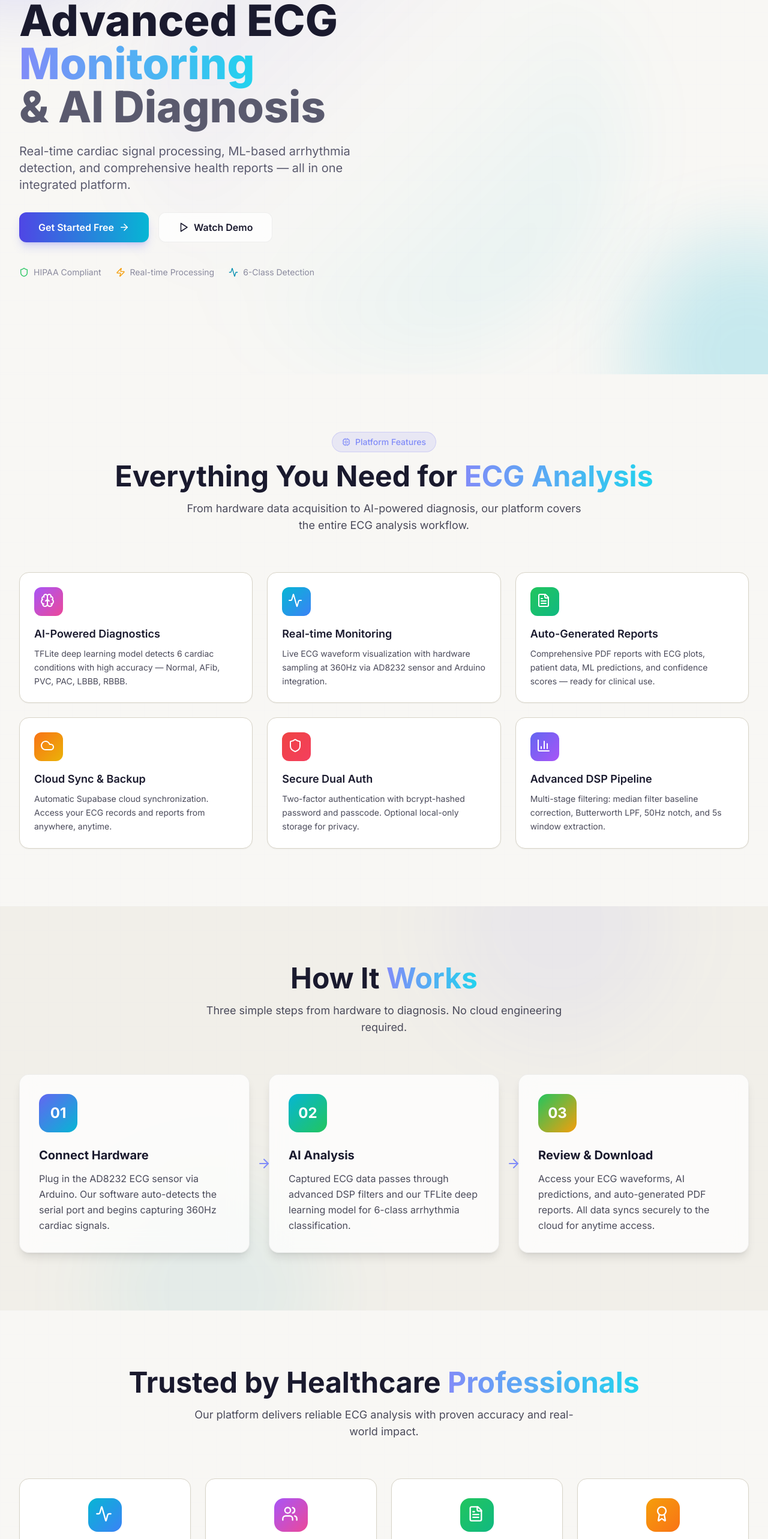
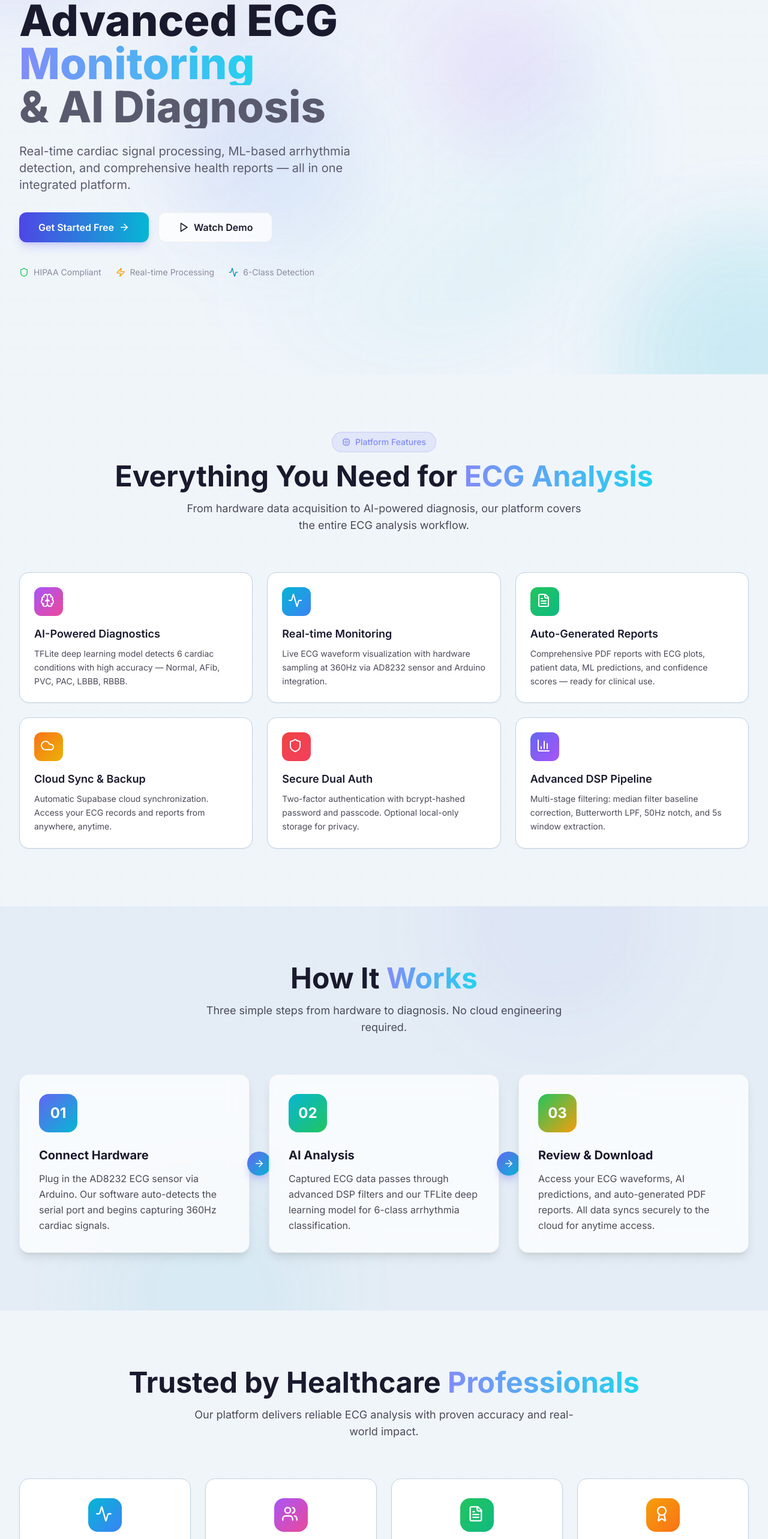
Before and after one commit to ProSkywalker16/ecg-analyser-website, a React (Vite) app in the folder ecg-analyser-web/client/: page / in a window 1280 px wide. Shown: the part 220-2786 px from the top of the page at 60% size. Built offline with nearby package versions, Linux system fonts and the light colour scheme.

Commit message:
added animations to the landing page, improved the light mode

```diff
--- a/ecg-analyser-web/client/src/components/Landing/Features.jsx
+++ b/ecg-analyser-web/client/src/components/Landing/Features.jsx
@@ -1,4 +1,5 @@
 import { Cpu, FileText, Brain, Cloud, Smartphone, Shield, Activity, BarChart3 } from 'lucide-react';
+import useScrollReveal from '../../hooks/useScrollReveal';
 
 const features = [
   {
@@ -40,12 +41,14 @@ const features = [
 ];
 
 export default function Features() {
+  const [ref, visible] = useScrollReveal();
+
   return (
     <section id="features" className="py-24 relative bg-[var(--bg-primary)]">
       <div className="absolute inset-0 ecg-grid-bg opacity-20" />
 
       <div className="relative max-w-7xl mx-auto px-4 sm:px-6 lg:px-8">
-        <div className="text-center mb-16 animate-fade-in">
+        <div ref={ref} className={`text-center mb-16 transition-all duration-700 ${visible ? 'opacity-100 translate-y-0' : 'opacity-0 translate-y-8'}`}>
           <div className="inline-flex items-center gap-2 px-4 py-1.5 rounded-full bg-primary-500/10 border border-primary-500/20 mb-4">
             <Cpu size={14} className="text-primary-400" />
             <span className="text-sm font-medium text-primary-400">Platform Features</span>
@@ -63,7 +66,7 @@ export default function Features() {
           {features.map((feature, i) => {
             const Icon = feature.icon;
             return (
-              <div key={i} className="card-hover p-6 group animate-slide-up" style={{ animationDelay: `${i * 100}ms` }}>
+              <div key={i} className={`card-hover p-6 group transition-all duration-700 ${visible ? 'opacity-100 translate-y-0' : 'opacity-0 translate-y-12'}`} style={{ transitionDelay: `${i * 100}ms` }}>
                 <div className={`w-12 h-12 rounded-xl bg-gradient-to-br ${feature.color} p-2.5 mb-4 group-hover:scale-110 transition-transform duration-300`}>
                   <Icon size={24} className="text-white" />
                 </div>
--- a/ecg-analyser-web/client/src/components/Landing/Hero.jsx
+++ b/ecg-analyser-web/client/src/components/Landing/Hero.jsx
@@ -1,41 +1,51 @@
 import { Link } from 'react-router-dom';
 import { ArrowRight, Play, Activity, Shield, Zap } from 'lucide-react';
+import useTypewriter from '../../hooks/useTypewriter';
 
 export default function Hero() {
+  const typedText = useTypewriter('Real-time cardiac signal processing, ML-based arrhythmia detection, and comprehensive health reports — all in one integrated platform.', 25);
+
   return (
     <section className="relative min-h-screen flex items-center overflow-hidden bg-[var(--gradient-hero)]">
       <div className="ecg-grid-bg absolute inset-0 opacity-30" />
 
       <div className="absolute inset-0 overflow-hidden">
-        <div className="absolute -top-40 -left-40 w-96 h-96 bg-primary-500/20 rounded-full blur-3xl" />
-        <div className="absolute -bottom-40 -right-40 w-96 h-96 bg-cyan-500/20 rounded-full blur-3xl" />
+        <div className="absolute -top-40 -left-40 w-96 h-96 bg-primary-500/20 rounded-full blur-3xl animate-orb-pulse" style={{ animationDelay: '0s' }} />
+        <div className="absolute -bottom-40 -right-40 w-96 h-96 bg-cyan-500/20 rounded-full blur-3xl animate-orb-pulse" style={{ animationDelay: '1.5s' }} />
+        <div className="absolute top-1/4 right-1/4 w-64 h-64 bg-purple-500/10 rounded-full blur-3xl animate-float" />
+        <div className="absolute bottom-1/4 left-1/4 w-72 h-72 bg-blue-500/10 rounded-full blur-3xl animate-float-delayed" />
         <div className="absolute top-1/2 left-1/2 -translate-x-1/2 -translate-y-1/2 w-[800px] h-[800px] bg-gradient-to-br from-primary-600/10 via-transparent to-cyan-500/10 rounded-full blur-3xl" />
       </div>
 
       <div className="relative max-w-7xl mx-auto px-4 sm:px-6 lg:px-8 py-32 md:py-40">
         <div className="grid lg:grid-cols-2 gap-12 items-center">
           <div className="animate-fade-in">
-            <div className="inline-flex items-center gap-2 px-4 py-1.5 rounded-full bg-primary-500/10 border border-primary-500/20 mb-6">
+            <div className="inline-flex items-center gap-2 px-4 py-1.5 rounded-full bg-primary-500/10 border border-primary-500/20 mb-6 animate-scale-in">
               <Activity size={14} className="text-primary-400" />
               <span className="text-sm font-medium text-primary-500">AI-Powered ECG Analysis</span>
             </div>
 
-            <h1 className="text-4xl sm:text-5xl lg:text-6xl xl:text-7xl font-extrabold text-[var(--hero-text)] leading-tight mb-6">
-              Advanced ECG{' '}
-              <span className="gradient-text">Monitoring</span>
+            <h1 className="text-4xl sm:text-5xl lg:text-6xl xl:text-7xl font-extrabold text-[var(--hero-text)] leading-tight mb-6 overflow-hidden">
+              <span className="inline-block animate-fade-in-left" style={{ animationDelay: '0.1s', animationFillMode: 'both' }}>
+                Advanced ECG{' '}
+              </span>
+              <span className="inline-block gradient-text animate-fade-in-left" style={{ animationDelay: '0.4s', animationFillMode: 'both' }}>
+                Monitoring
+              </span>
               <br />
-              <span className="text-[var(--hero-text-muted)]">& AI Diagnosis</span>
+              <span className="inline-block text-[var(--hero-text-muted)] animate-fade-in-right" style={{ animationDelay: '0.7s', animationFillMode: 'both' }}>
+                & AI Diagnosis
+              </span>
             </h1>
 
-            <p className="text-lg sm:text-xl text-[var(--hero-text-muted)] max-w-xl mb-8 leading-relaxed">
-              Real-time cardiac signal processing, ML-based arrhythmia detection,
-              and comprehensive health reports — all in one integrated platform.
+            <p className="text-lg sm:text-xl text-[var(--hero-text-muted)] max-w-xl mb-8 leading-relaxed min-h-[4rem] typewriter-cursor">
+              {typedText}
             </p>
 
             <div className="flex flex-col sm:flex-row gap-4">
-              <Link to="/register" className="btn-primary inline-flex items-center justify-center gap-2">
+              <Link to="/register" className="btn-primary inline-flex items-center justify-center gap-2 group">
                 Get Started Free
-                <ArrowRight size={18} />
+                <ArrowRight size={18} className="group-hover:translate-x-1 transition-transform" />
               </Link>
               <a href="#how-it-works" className="btn-secondary inline-flex items-center justify-center gap-2">
                 <Play size={18} />
@@ -60,9 +70,9 @@ export default function Hero() {
           </div>
 
           <div className="hidden lg:flex items-center justify-center animate-slide-up">
-            <div className="relative">
-              <div className="absolute inset-0 bg-gradient-to-br from-primary-500/30 to-cyan-500/30 rounded-3xl blur-2xl" />
-              <div className="relative glass rounded-3xl p-6 w-full max-w-lg">
+            <div className="relative w-full max-w-lg">
+              <div className="absolute inset-0 bg-gradient-to-br from-primary-500/30 to-cyan-500/30 rounded-3xl blur-2xl animate-orb-pulse" />
+              <div className="relative glass rounded-3xl p-6">
                 <div className="flex items-center gap-3 mb-6">
                   <div className="w-3 h-3 rounded-full bg-red-500" />
                   <div className="w-3 h-3 rounded-full bg-amber-500" />
@@ -70,18 +80,26 @@ export default function Hero() {
                   <span className="ml-2 text-xs text-[var(--hero-glass-text)] font-mono">ECG Monitor v2.0</span>
                 </div>
 
-                <svg viewBox="0 0 400 120" className="w-full h-auto">
+                <svg viewBox="0 0 400 120" className="w-full h-auto" preserveAspectRatio="xMidYMid meet">
                   <defs>
                     <linearGradient id="ecgLine" x1="0" y1="0" x2="1" y2="0">
                       <stop offset="0%" stopColor="#6366f1" />
                       <stop offset="100%" stopColor="#06b6d4" />
                     </linearGradient>
+                    <clipPath id="monitor-clip">
+                      <rect x="0" y="0" width="400" height="120" />
+                    </clipPath>
                   </defs>
-                  <path d="M0,60 L30,60 L40,60 L50,20 L60,60 L70,60 L80,60 L90,60 L100,60 L110,60 L120,50 L130,70 L140,60 L180,60 L190,60 L200,10 L210,60 L220,60 L230,60 L250,60 L260,55 L270,65 L280,60 L300,60 L310,35 L320,85 L330,60 L350,60 L360,60 L370,60 L380,60 L400,60"
-                    fill="none" stroke="url(#ecgLine)" strokeWidth="2"
-                    className="ecg-wave" />
-                  <line x1="0" y1="60" x2="400" y2="60" stroke="var(--hero-text)" strokeOpacity="0.1" strokeWidth="0.5" />
-
+                  <g clipPath="url(#monitor-clip)">
+                    <g className="ecg-scroll-group" style={{ animationDuration: '2.5s' }}>
+                      <path d="M0,80 L25,80 L35,55 L45,80 L65,80 L72,94 L76,5 L80,94 L88,80 L110,80 L128,45 L148,80 L200,80 L225,80 L235,55 L245,80 L265,80 L272,94 L276,5 L280,94 L288,80 L310,80 L328,45 L348,80 L400,80 L425,80 L435,55 L445,80 L465,80 L472,94 L476,5 L480,94 L488,80 L510,80 L528,45 L548,80 L600,80 L625,80 L635,55 L645,80 L665,80 L672,94 L676,5 L680,94 L688,80 L710,80 L728,45 L748,80 L800,80" fill="none" stroke="url(#ecgLine)" strokeWidth="2" strokeLinejoin="round" strokeLinecap="round" />
+                      <circle cx="76" cy="5" r="0" fill="#ef4444" className="ecg-peak-dot" />
+                      <circle cx="276" cy="5" r="0" fill="#ef4444" className="ecg-peak-dot" />
+                      <circle cx="476" cy="5" r="0" fill="#ef4444" className="ecg-peak-dot" />
+                      <circle cx="676" cy="5" r="0" fill="#ef4444" className="ecg-peak-dot" />
+                    </g>
+                  </g>
+                  <line x1="0" y1="80" x2="400" y2="80" stroke="var(--hero-text)" strokeOpacity="0.1" strokeWidth="0.5" />
                   {[0, 1, 2, 3, 4, 5, 6, 7].map(i => (
                     <line key={i} x1={i * 50} y1="0" x2={i * 50} y2="120" stroke="var(--hero-text)" strokeOpacity="0.04" strokeWidth="0.5" />
                   ))}
--- a/ecg-analyser-web/client/src/components/Landing/HowItWorks.jsx
+++ b/ecg-analyser-web/client/src/components/Landing/HowItWorks.jsx
@@ -1,4 +1,5 @@
 import { ArrowRight } from 'lucide-react';
+import useScrollReveal from '../../hooks/useScrollReveal';
 
 const steps = [
   {
@@ -22,14 +23,16 @@ const steps = [
 ];
 
 export default function HowItWorks() {
+  const [ref, visible] = useScrollReveal();
+
   return (
     <section id="how-it-works" className="py-24 relative bg-[var(--bg-secondary)] overflow-hidden">
       <div className="absolute inset-0 ecg-grid-bg opacity-10" />
-      <div className="absolute -top-40 right-40 w-96 h-96 bg-primary-500/5 rounded-full blur-3xl" />
-      <div className="absolute -bottom-40 left-40 w-96 h-96 bg-cyan-500/5 rounded-full blur-3xl" />
+      <div className="absolute -top-40 right-40 w-96 h-96 bg-primary-500/5 rounded-full blur-3xl animate-float" />
+      <div className="absolute -bottom-40 left-40 w-96 h-96 bg-cyan-500/5 rounded-full blur-3xl animate-float-delayed" />
 
       <div className="relative max-w-7xl mx-auto px-4 sm:px-6 lg:px-8">
-        <div className="text-center mb-16 animate-fade-in">
+        <div ref={ref} className={`text-center mb-16 transition-all duration-700 ${visible ? 'opacity-100 translate-y-0' : 'opacity-0 translate-y-8'}`}>
           <h2 className="section-title mb-4">
             How It <span className="gradient-text">Works</span>
           </h2>
@@ -40,9 +43,9 @@ export default function HowItWorks() {
 
         <div className="grid md:grid-cols-3 gap-8 relative">
           {steps.map((step, i) => (
-            <div key={i} className="relative animate-slide-up" style={{ animationDelay: `${i * 200}ms` }}>
+            <div key={i} className={`relative transition-all duration-700 ${visible ? 'opacity-100 translate-y-0' : 'opacity-0 translate-y-16'}`} style={{ transitionDelay: `${i * 200}ms` }}>
               <div className="glass-card rounded-2xl p-8 h-full">
-                <div className={`w-16 h-16 rounded-2xl bg-gradient-to-br ${step.color} flex items-center justify-center mb-6 text-2xl font-bold text-white`}>
+                <div className={`w-16 h-16 rounded-2xl bg-gradient-to-br ${step.color} flex items-center justify-center mb-6 text-2xl font-bold text-white transition-all duration-500 ${visible ? 'scale-100 opacity-100' : 'scale-50 opacity-0'}`} style={{ transitionDelay: `${i * 200 + 300}ms` }}>
                   {step.num}
                 </div>
                 <h3 className="text-xl font-bold text-[var(--text-primary)] mb-3">{step.title}</h3>
@@ -50,8 +53,10 @@ export default function HowItWorks() {
               </div>
 
               {i < steps.length - 1 && (
-                <div className="hidden md:block absolute top-1/2 -right-6 transform translate-x-1/2 -translate-y-1/2 z-10">
-                  <ArrowRight size={24} className="text-primary-400" />
+                <div className="hidden md:flex absolute top-1/2 -right-[36px] transform -translate-y-1/2 z-10">
+                  <div className={`w-10 h-10 rounded-full bg-gradient-to-br from-primary-500 to-cyan-500 flex items-center justify-center shadow-lg shadow-primary-500/30 transition-all duration-700 ${visible ? 'opacity-100 scale-100' : 'opacity-0 scale-0'}`} style={{ transitionDelay: `${i * 200 + 500}ms` }}>
+                    <ArrowRight size={18} className="text-white" />
+                  </div>
                 </div>
               )}
             </div>
--- a/ecg-analyser-web/client/src/components/Landing/Stats.jsx
+++ b/ecg-analyser-web/client/src/components/Landing/Stats.jsx
@@ -1,19 +1,38 @@
 import { Activity, Users, FileText, Award } from 'lucide-react';
+import useScrollReveal from '../../hooks/useScrollReveal';
+import useCountUp from '../../hooks/useCountUp';
 
 const stats = [
   { icon: Activity, value: '100+', label: 'ECG Sessions', color: 'from-cyan-500 to-blue-500' },
   { icon: Users, value: '5', label: 'Active Users', color: 'from-purple-500 to-pink-500' },
-  { icon: FileText, value: 'Almost 60', label: 'Reports Generated', color: 'from-green-500 to-emerald-500' },
-  { icon: Award, value: '98.5%', label: 'Diagnostic Accuracy', color: 'from-amber-500 to-orange-500' },
+  { icon: FileText, value: '60+', label: 'Reports Generated', color: 'from-green-500 to-emerald-500' },
+  { icon: Award, value: "98.5%", label: 'Diagnostic Accuracy', color: 'from-amber-500 to-orange-500' },
 ];
 
+function StatCard({ stat, visible, index }) {
+  const Icon = stat.icon;
+  const animatedValue = useCountUp(stat.value, 2000, visible);
+
+  return (
+    <div className={`card-hover p-8 text-center group transition-all duration-700 ${visible ? 'opacity-100 translate-y-0' : 'opacity-0 translate-y-12'}`} style={{ transitionDelay: `${index * 150}ms` }}>
+      <div className={`w-14 h-14 rounded-2xl bg-gradient-to-br ${stat.color} p-3 mx-auto mb-4 group-hover:scale-110 transition-transform duration-300`}>
+        <Icon size={28} className="text-white" />
+      </div>
+      <div className="text-3xl md:text-4xl font-bold gradient-text mb-1">{animatedValue}</div>
+      <div className="text-sm text-[var(--text-secondary)]">{stat.label}</div>
+    </div>
+  );
+}
+
 export default function Stats() {
+  const [ref, visible] = useScrollReveal();
+
   return (
     <section id="stats" className="py-24 relative bg-[var(--bg-primary)]">
       <div className="absolute inset-0 ecg-grid-bg opacity-10" />
 
       <div className="relative max-w-7xl mx-auto px-4 sm:px-6 lg:px-8">
-        <div className="text-center mb-16 animate-fade-in">
+        <div ref={ref} className={`text-center mb-16 transition-all duration-700 ${visible ? 'opacity-100 translate-y-0' : 'opacity-0 translate-y-8'}`}>
           <h2 className="section-title mb-4">
             Trusted by Healthcare{' '}
             <span className="gradient-text">Professionals</span>
@@ -24,21 +43,12 @@ export default function Stats() {
         </div>
 
         <div className="grid grid-cols-2 md:grid-cols-4 gap-6">
-          {stats.map((stat, i) => {
-            const Icon = stat.icon;
-            return (
-              <div key={i} className="card-hover p-8 text-center animate-slide-up group" style={{ animationDelay: `${i * 100}ms` }}>
-                <div className={`w-14 h-14 rounded-2xl bg-gradient-to-br ${stat.color} p-3 mx-auto mb-4 group-hover:scale-110 transition-transform duration-300`}>
-                  <Icon size={28} className="text-white" />
-                </div>
-                <div className="text-3xl md:text-4xl font-bold gradient-text mb-1">{stat.value}</div>
-                <div className="text-sm text-[var(--text-secondary)]">{stat.label}</div>
-              </div>
-            );
-          })}
+          {stats.map((stat, i) => (
+            <StatCard key={i} stat={stat} visible={visible} index={i} />
+          ))}
         </div>
 
-        <div className="mt-16 glass-card rounded-2xl p-8 md:p-12 text-center animate-fade-in">
+        <div className={`mt-16 glass-card rounded-2xl p-8 md:p-12 text-center transition-all duration-700 ${visible ? 'opacity-100 translate-y-0' : 'opacity-0 translate-y-12'}`} style={{ transitionDelay: '600ms' }}>
           <h3 className="text-2xl md:text-3xl font-bold text-[var(--text-primary)] mb-4">
             Ready to Transform Your ECG Analysis?
           </h3>
@@ -47,7 +57,7 @@ export default function Stats() {
             Get started for free — no credit card required.
           </p>
           <div className="flex flex-col sm:flex-row gap-4 justify-center">
-            <a href="/register" className="btn-primary inline-flex items-center justify-center gap-2">
+            <a href="/register" className="btn-primary inline-flex items-center justify-center gap-2 group">
               Get Started Free
             </a>
             <a href="#features" className="inline-flex items-center justify-center gap-2 px-8 py-3 font-semibold rounded-xl border border-[var(--border-color)] bg-[var(--card-bg)] text-[var(--text-primary)] hover:bg-[var(--bg-tertiary)] transition-all duration-300 active:scale-[0.98]">
--- /dev/null
+++ b/ecg-analyser-web/client/src/hooks/useCountUp.js
@@ -0,0 +1,27 @@
+import { useEffect, useState } from 'react';
+
+export default function useCountUp(end, duration = 1500, startOn = true) {
+  const [count, setCount] = useState(0);
+
+  useEffect(() => {
+    if (!startOn) return;
+
+    let startTimestamp = null;
+    const numericEnd = parseFloat(end) || 0;
+    const isDecimal = numericEnd % 1 !== 0;
+
+    function step(timestamp) {
+      if (!startTimestamp) startTimestamp = timestamp;
+      const progress = Math.min((timestamp - startTimestamp) / duration, 1);
+      setCount(isDecimal ? parseFloat((progress * numericEnd).toFixed(1)) : Math.floor(progress * numericEnd));
+      if (progress < 1) requestAnimationFrame(step);
+    }
+
+    requestAnimationFrame(step);
+  }, [end, duration, startOn]);
+
+  const str = end.toString();
+  if (str.includes('+')) return `${count}+`;
+  if (str.includes('%')) return `${count}%`;
+  return count.toString();
+}
--- /dev/null
+++ b/ecg-analyser-web/client/src/hooks/useScrollReveal.js
@@ -0,0 +1,26 @@
+import { useEffect, useRef, useState } from 'react';
+
+export default function useScrollReveal(threshold = 0.15) {
+  const ref = useRef(null);
+  const [visible, setVisible] = useState(false);
+
+  useEffect(() => {
+    const el = ref.current;
+    if (!el) return;
+
+    const observer = new IntersectionObserver(
+      ([entry]) => {
+        if (entry.isIntersecting) {
+          setVisible(true);
+          observer.unobserve(el);
+        }
+      },
+      { threshold }
+    );
+
+    observer.observe(el);
+    return () => observer.disconnect();
+  }, [threshold]);
+
+  return [ref, visible];
+}
--- /dev/null
+++ b/ecg-analyser-web/client/src/hooks/useTypewriter.js
@@ -0,0 +1,20 @@
+import { useEffect, useState } from 'react';
+
+export default function useTypewriter(text, speed = 50) {
+  const [displayed, setDisplayed] = useState('');
+
+  useEffect(() => {
+    let i = 0;
+    setDisplayed('');
+
+    const interval = setInterval(() => {
+      setDisplayed(text.slice(0, i + 1));
+      i++;
+      if (i >= text.length) clearInterval(interval);
+    }, speed);
+
+    return () => clearInterval(interval);
+  }, [text, speed]);
+
+  return displayed;
+}
--- a/ecg-analyser-web/client/src/index.css
+++ b/ecg-analyser-web/client/src/index.css
@@ -17,18 +17,18 @@
   }
 
   :root {
-    --bg-primary: #f8f7f4;
-    --bg-secondary: #f1efe9;
-    --bg-tertiary: #e5e2d8;
+    --bg-primary: #f0f5fa;
+    --bg-secondary: #e4edf5;
+    --bg-tertiary: #d0ddee;
     --text-primary: #1a1a2e;
     --text-secondary: #4a4a5a;
     --text-tertiary: #8a8a9a;
-    --border-color: #d8d4c8;
+    --border-color: #c2d1e0;
     --card-bg: #ffffff;
     --card-shadow: 0 1px 3px rgba(0, 0, 0, 0.06);
-    --nav-bg: rgba(248, 247, 244, 0.9);
+    --nav-bg: rgba(240, 245, 250, 0.9);
     --gradient-primary: linear-gradient(135deg, #6366f1, #06b6d4);
-    --gradient-hero: linear-gradient(135deg, #ede9fe 0%, #fdf2f8 50%, #e0f2fe 100%);
+    --gradient-hero: linear-gradient(135deg, #deecf7 0%, #f0f5fa 50%, #e5f2fa 100%);
     --glass-bg: rgba(255, 255, 255, 0.75);
     --glass-border: rgba(0, 0, 0, 0.06);
     --hero-text: #1a1a2e;
@@ -177,6 +177,24 @@
   }
 }
 
+.ecg-scroll-group {
+  animation: ecg-scroll 3s linear infinite;
+}
+
+@keyframes ecg-scroll {
+  0% { transform: translateX(0); }
+  100% { transform: translateX(-50%); }
+}
+
+.ecg-peak-dot {
+  animation: peak-pulse 1s ease-in-out infinite;
+}
+
+@keyframes peak-pulse {
+  0%, 100% { r: 2.5; opacity: 0.8; }
+  50% { r: 3.5; opacity: 1; }
+}
+
 .animate-scroll {
   animation: scroll 30s linear infinite;
 }
@@ -203,3 +221,101 @@
 @keyframes blink {
   50% { opacity: 0; }
 }
+
+.typewriter-cursor::after {
+  content: '|';
+  animation: blink 1s step-end infinite;
+  color: #6366f1;
+}
+
+@keyframes fadeInUp {
+  0% { opacity: 0; transform: translateY(30px); }
+  100% { opacity: 1; transform: translateY(0); }
+}
+
+@keyframes fadeInLeft {
+  0% { opacity: 0; transform: translateX(-30px); }
+  100% { opacity: 1; transform: translateX(0); }
+}
+
+@keyframes fadeInRight {
+  0% { opacity: 0; transform: translateX(30px); }
+  100% { opacity: 1; transform: translateX(0); }
+}
+
+@keyframes scaleIn {
+  0% { opacity: 0; transform: scale(0.8); }
+  100% { opacity: 1; transform: scale(1); }
+}
+
+@keyframes float {
+  0%, 100% { transform: translateY(0px) rotate(0deg); }
+  33% { transform: translateY(-15px) rotate(1deg); }
+  66% { transform: translateY(8px) rotate(-1deg); }
+}
+
+@keyframes float-delayed {
+  0%, 100% { transform: translateY(0px) rotate(0deg); }
+  33% { transform: translateY(8px) rotate(-1deg); }
+  66% { transform: translateY(-15px) rotate(1deg); }
+}
+
+@keyframes orb-pulse {
+  0%, 100% { transform: scale(1); opacity: 0.5; }
+  50% { transform: scale(1.15); opacity: 0.8; }
+}
+
+@keyframes countUp {
+  0% { opacity: 0; transform: translateY(10px); }
+  100% { opacity: 1; transform: translateY(0); }
+}
+
+@keyframes reveal {
+  0% { opacity: 0; transform: translateY(30px); }
+  100% { opacity: 1; transform: translateY(0); }
+}
+
+.reveal {
+  opacity: 0;
+  transform: translateY(30px);
+  transition: opacity 0.6s ease-out, transform 0.6s ease-out;
+}
+
+.reveal.visible {
+  opacity: 1;
+  transform: translateY(0);
+}
+
+.reveal-delay-1 { transition-delay: 0.1s; }
+.reveal-delay-2 { transition-delay: 0.2s; }
+.reveal-delay-3 { transition-delay: 0.3s; }
+.reveal-delay-4 { transition-delay: 0.4s; }
+.reveal-delay-5 { transition-delay: 0.5s; }
+.reveal-delay-6 { transition-delay: 0.6s; }
+
+.step-connector {
+  position: relative;
+}
+
+.step-connector::after {
+  content: '';
+  position: absolute;
+  top: 50%;
+  right: -24px;
+  width: 24px;
+  height: 2px;
+  background: linear-gradient(90deg, #6366f1, #06b6d4);
+  transform: translateY(-50%);
+  animation: connector-pulse 2s ease-in-out infinite;
+}
+
+@keyframes connector-pulse {
+  0%, 100% { opacity: 0.6; transform: translateY(-50%) scaleX(1); }
+  50% { opacity: 1; transform: translateY(-50%) scaleX(1.2); }
+}
+
+.count-up {
+  display: inline-block;
+  animation: countUp 0.6s ease-out forwards;
+  opacity: 0;
+}
--- a/ecg-analyser-web/client/tailwind.config.js
+++ b/ecg-analyser-web/client/tailwind.config.js
@@ -36,6 +36,14 @@ export default {
         'fade-in': 'fadeIn 0.5s ease-out',
         'slide-up': 'slideUp 0.5s ease-out',
         'pulse-slow': 'pulse 3s ease-in-out infinite',
+        'fade-in-up': 'fadeInUp 0.6s ease-out',
+        'fade-in-left': 'fadeInLeft 0.6s ease-out',
+        'fade-in-right': 'fadeInRight 0.6s ease-out',
+        'scale-in': 'scaleIn 0.5s ease-out',
+        'float': 'float 6s ease-in-out infinite',
+        'float-delayed': 'float-delayed 6s ease-in-out infinite',
+        'orb-pulse': 'orb-pulse 4s ease-in-out infinite',
+        'typing': 'typing 3.5s steps(40) forwards',
       },
       keyframes: {
         'ecg-line': {
```
Also changed, not shown: ecg-analyser-web/client/src/components/Landing/About.jsx (+18 -12 lines).
